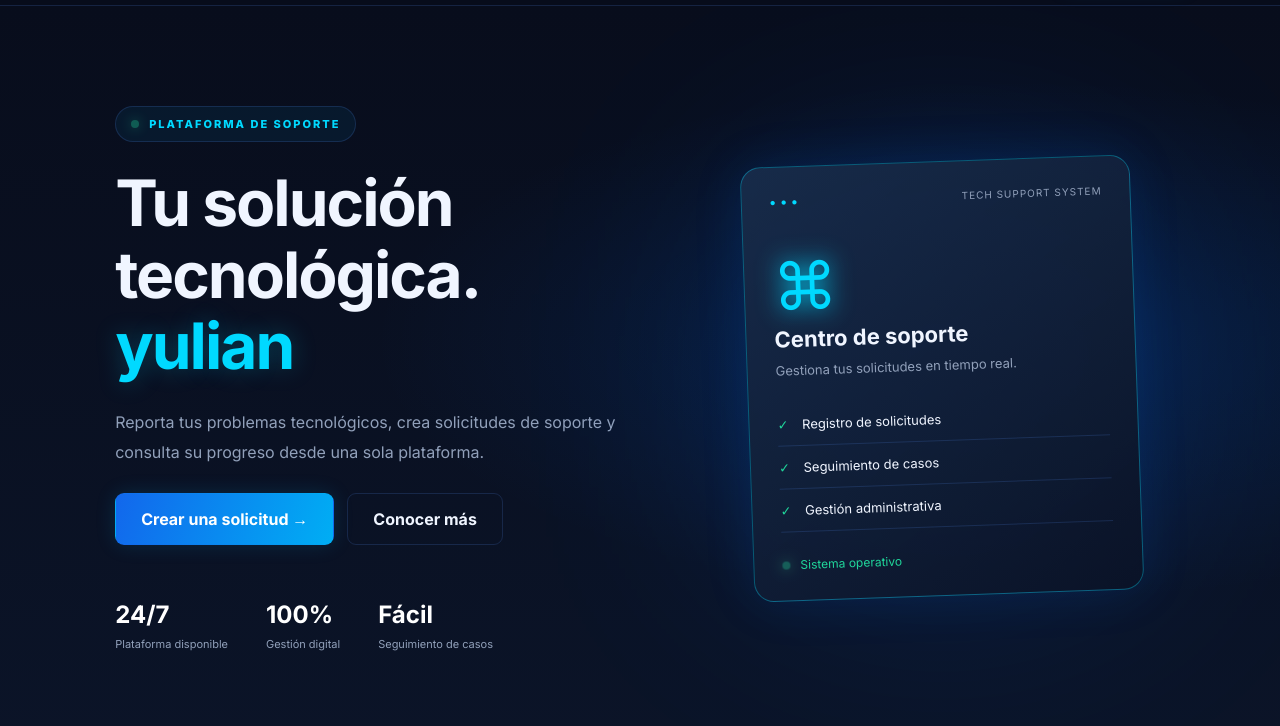
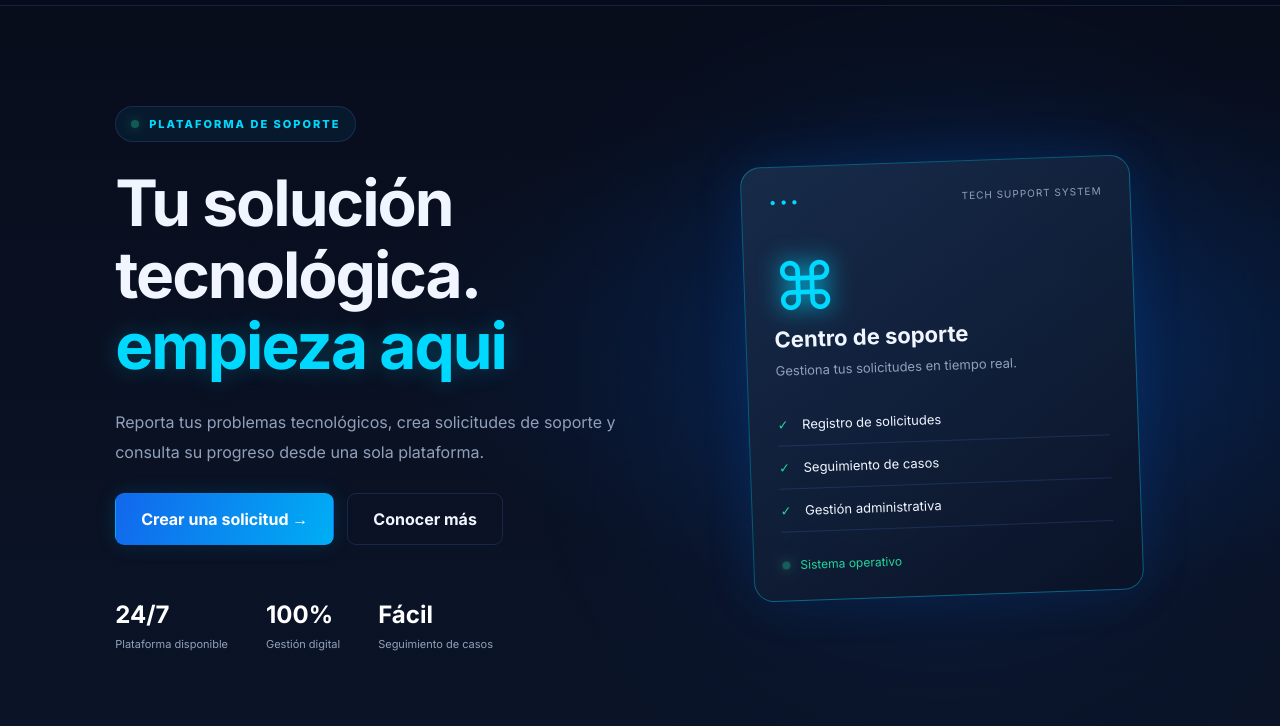
Before and after one commit to julonlondres-hash/tecny-soport, a plain HTML site: page index.html in a window 1280 px wide. Shown: the part 74-800 px from the top of the page. Drawn offline with Linux system fonts and the light colour scheme; a script that the page names is missing.

Commit message:
Actualizar Cafe Central

```diff
--- a/index.html
+++ b/index.html
@@ -41,7 +41,7 @@
 
                 <h1>
                     Tu solución tecnológica.
-                    <span>yulian</span>
+                    <span>empieza aqui</span>
                 </h1>
 
                 <p>
```
